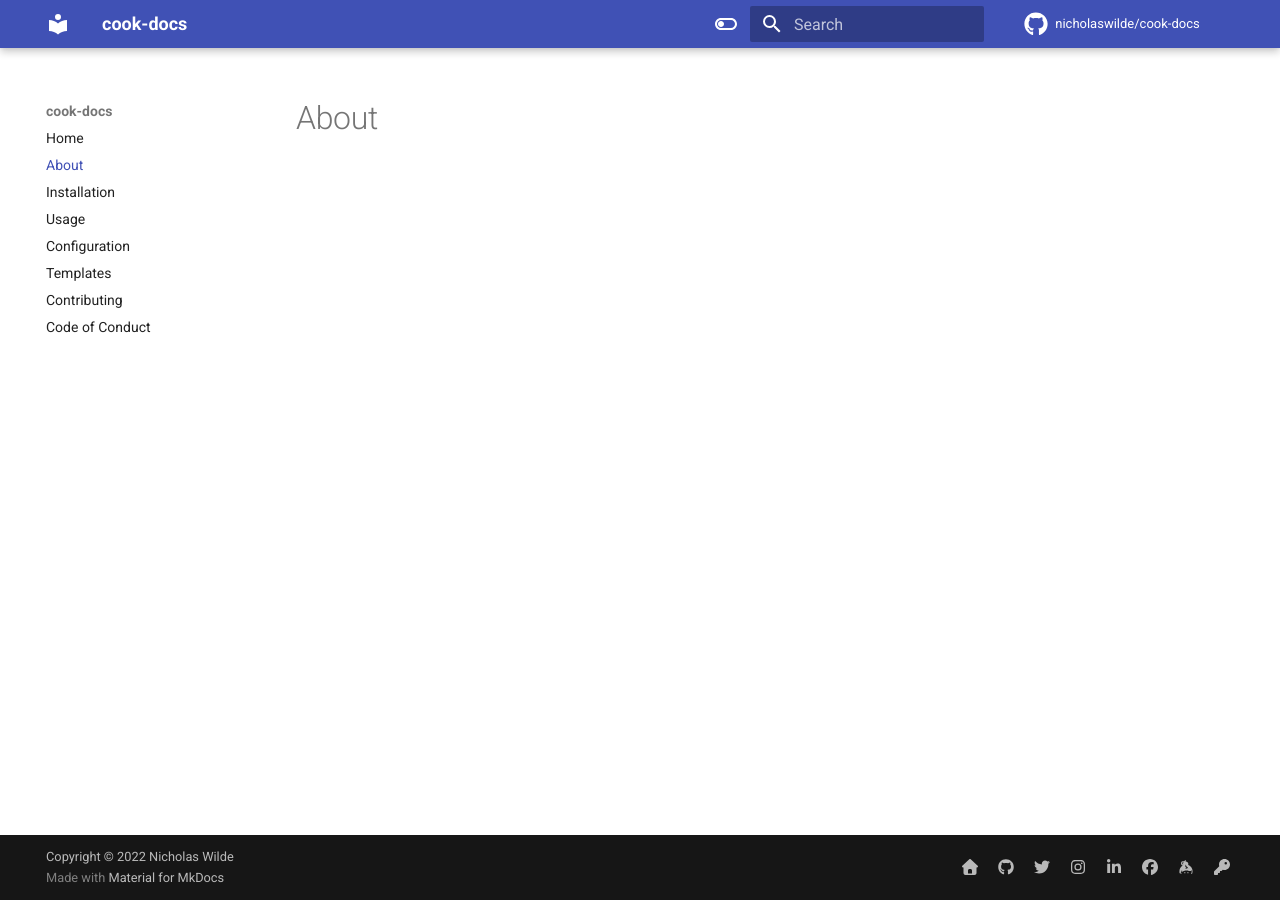
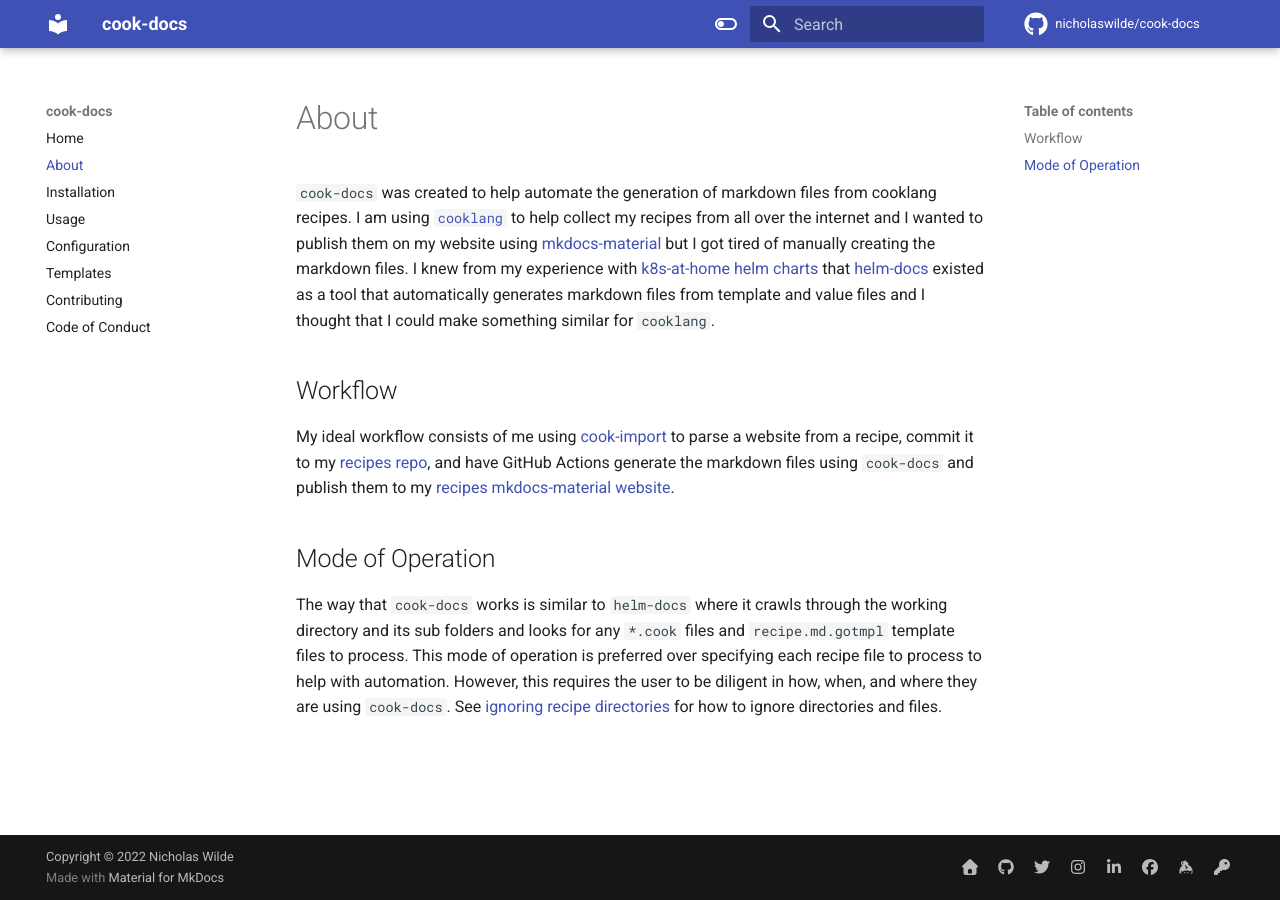
Before and after one commit to nicholaswilde/cook-docs, an MkDocs documentation site: the page built from docs/about.md, in a window 1280 px wide. Built offline with MkDocs 1.6.1 and Material for MkDocs 9.7.7, drawn with Linux system fonts in a browser that asks for light colours; comment, search, counter and statistics services are not loaded.

Commit message:
Update
Signed-off-by: nιcнolaѕ wιlde <Nicholas Wilde>

```diff
--- a/docs/about.md
+++ b/docs/about.md
@@ -1 +1,35 @@
 # About
+
+`cook-docs` was created to help automate the generation of markdown files from
+cooklang recipes. I am using [`cooklang`][1] to help collect my recipes from
+all over the internet and I wanted to publish them on my website using
+[mkdocs-material][2] but I got tired of manually creating the markdown files.
+I knew from my experience with [k8s-at-home helm charts][3] that [helm-docs][4]
+existed as a tool that automatically generates markdown files from template and
+value files and I thought that I could make something similar for `cooklang`.
+
+## Workflow
+
+My ideal workflow consists of me using [cook-import][5] to parse a website from
+a recipe, commit it to my [recipes repo][6], and have GitHub Actions generate
+the markdown files using `cook-docs` and publish them to my
+[recipes mkdocs-material website][7].
+
+## Mode of Operation
+
+The way that `cook-docs` works is similar to `helm-docs` where it crawls through
+the working directory and its sub folders and looks for any `*.cook` files and
+`recipe.md.gotmpl` template files to process. This mode of operation is preferred
+over specifying each recipe file to process to help with automation. However,
+this requires the user to be diligent in how, when, and where they are using
+`cook-docs`. See [ignoring recipe directories][8] for how to ignore directories
+and files.
+
+[1]: https://cooklang.org/
+[2]: https://squidfunk.github.io/mkdocs-material/
+[3]: https://docs.k8s-at-home.com/
+[4]: https://github.com/norwoodj/helm-docs
+[5]: https://github.com/cooklang/cook-import
+[6]: https://github.com/nicholaswilde/recipes/
+[7]: https://nicholaswilde.io/recipes/
+[8]: ../usage#ignoring-recipe-directories
```
Also changed, not shown: docs/usage.md (+8 -1 lines).
